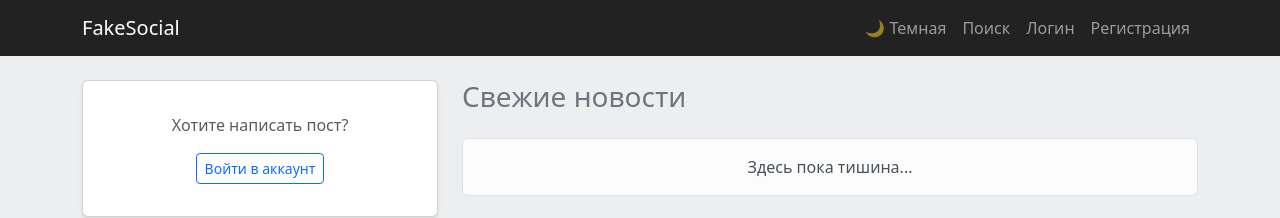
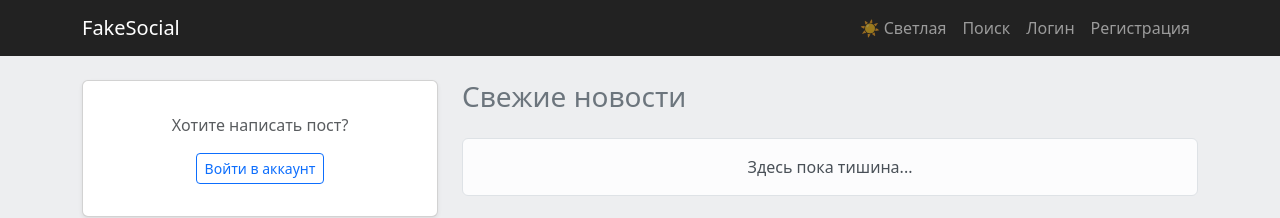
Before and after one commit to qvpvvq/diryavoe, a Vue app: page / in a window 1280 px wide. Shown: the top 218 px of the page. Built offline with nearby package versions, Linux system fonts and the light colour scheme.

Commit message:
fix: исправил отображение текущей темы в navbar

```diff
--- a/src/App.vue
+++ b/src/App.vue
@@ -1,6 +1,6 @@
 <script setup>
-import { RouterLink } from 'vue-router';
-import { isDark, toggleTheme } from "@/themeState"
+import { RouterLink } from 'vue-router'
+import { isDark, toggleTheme } from '@/themeState'
 </script>
 
 <template>
@@ -9,7 +9,7 @@ import { isDark, toggleTheme } from "@/themeState"
       <RouterLink class="navbar-brand" to="/">FakeSocial</RouterLink>
       <div class="navbar-nav ms-auto">
         <button @click="toggleTheme" class="btn nav-link btn-sm d-flex align-items-center">
-          {{ isDark ? '☀️ Светлая' : '🌙 Темная' }}
+          {{ isDark ? '🌙 Темная' : '☀️ Светлая' }}
         </button>
         <RouterLink class="nav-link" to="/search">Поиск</RouterLink>
         <RouterLink class="nav-link" to="/login">Логин</RouterLink>
```
